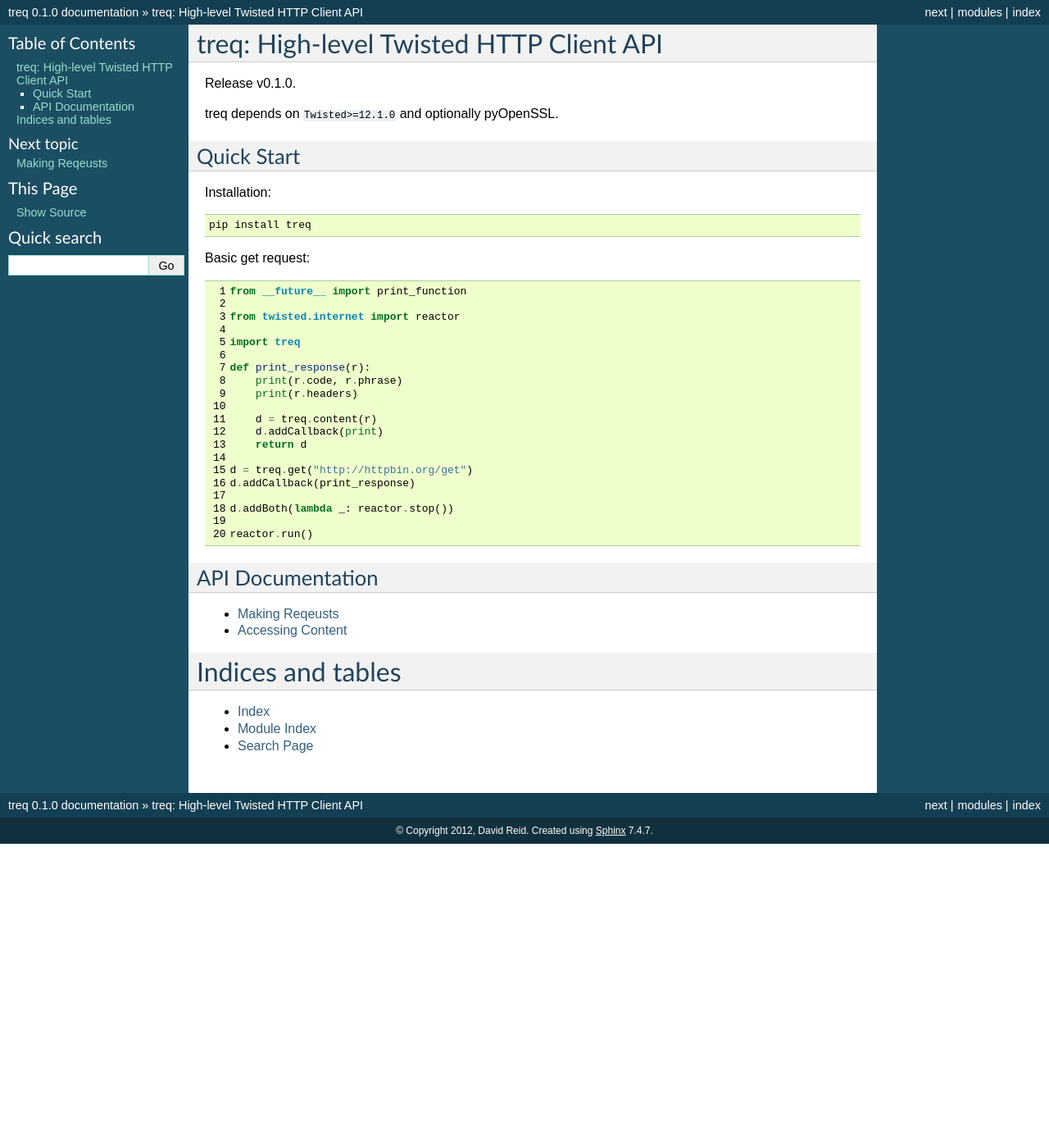
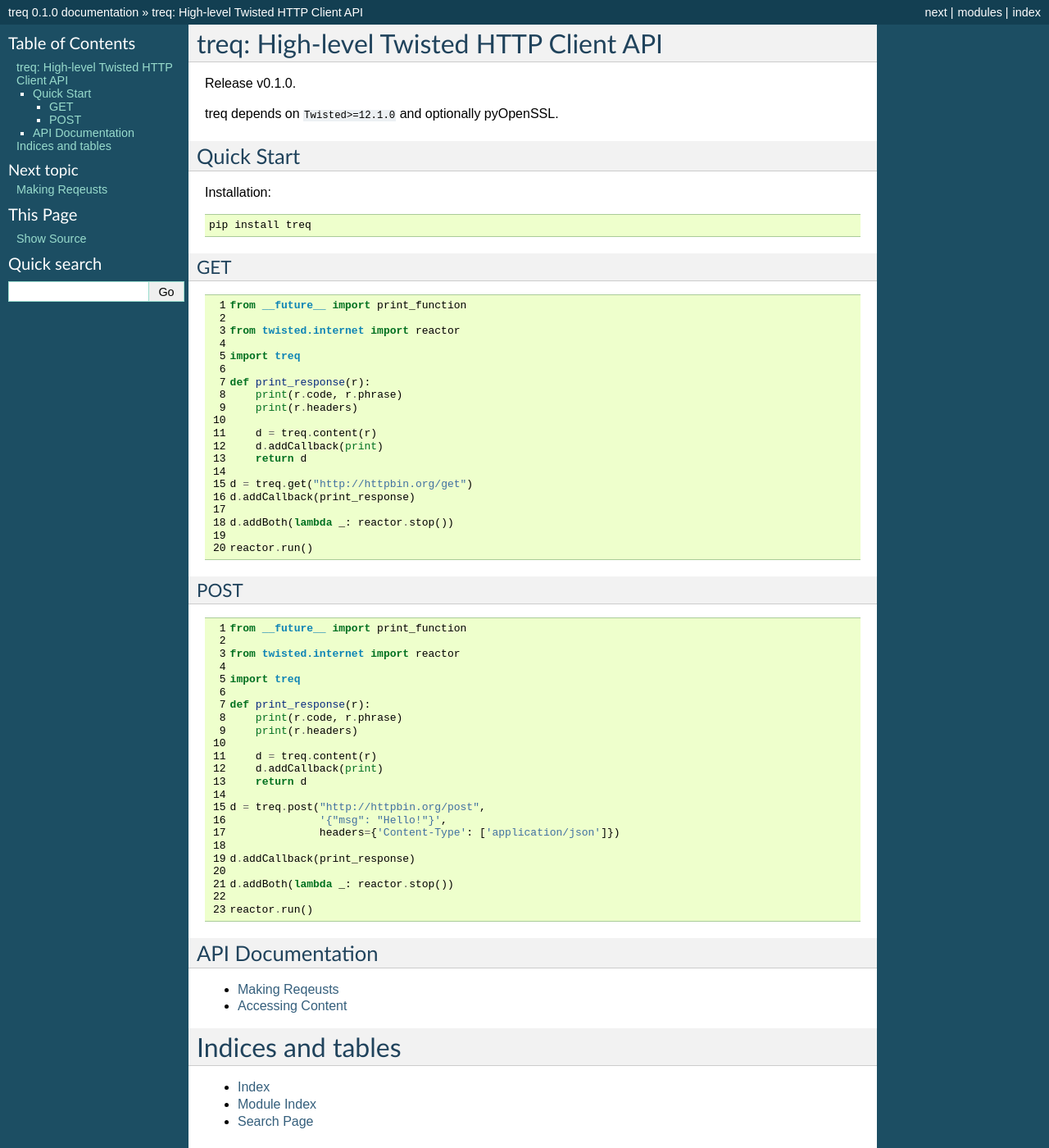
Before and after one commit to twisted/treq, a Sphinx documentation site: the page built from docs/index.rst, in a window 1280 px wide and 1400 px high. Shown: the whole window at 82% size. Built offline with Sphinx 7.4.7, drawn with Linux system fonts in a browser that asks for light colours.

Commit message:
POST example.

```diff
--- /dev/null
+++ b/docs/_examples/basic_post.py
@@ -0,0 +1,23 @@
+from __future__ import print_function
+
+from twisted.internet import reactor
+
+import treq
+
+def print_response(r):
+    print(r.code, r.phrase)
+    print(r.headers)
+
+    d = treq.content(r)
+    d.addCallback(print)
+    return d
+
+d = treq.post("http://httpbin.org/post",
+              '{"msg": "Hello!"}',
+              headers={'Content-Type': ['application/json']})
+
+d.addCallback(print_response)
+
+d.addBoth(lambda _: reactor.stop())
+
+reactor.run()
--- a/docs/index.rst
+++ b/docs/index.rst
@@ -16,9 +16,16 @@ Installation::
 
     pip install treq
 
-Basic get request:
+GET
++++
 
 .. literalinclude:: _examples/basic_get.py
+    :linenos:
+
+POST
+++++
+
+.. literalinclude:: _examples/basic_post.py
     :linenos:
 
 API Documentation
```
